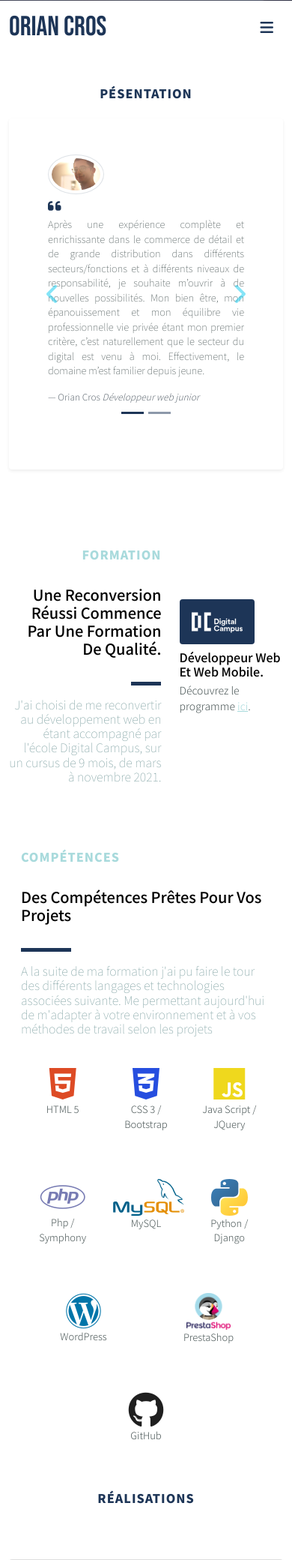
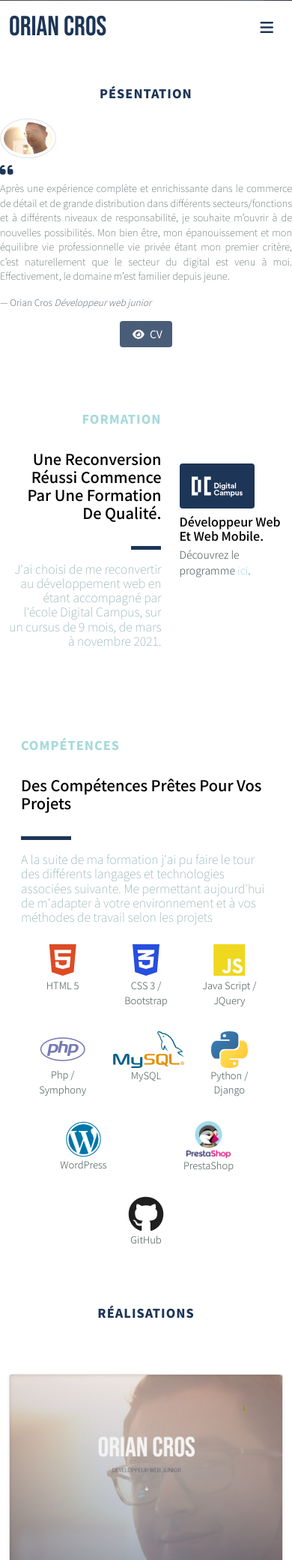
Before and after one commit to orianc/First-Portfolio-Html-Css-Bootstrap-Aos, a PHP site: page / in a window 390 px wide. Shown: the part 843-2923 px from the top of the page at 75% size. Run offline with PHP 8.4, Linux system fonts and the light colour scheme; some libraries are stand-ins or nearby versions.

Commit message:
Livrable but Bug Responsive gutter right

```diff
--- a/css/styleindex.css
+++ b/css/styleindex.css
@@ -16,6 +20,7 @@ p {
 
 a {
     color: #a8dadc;
+    text-decoration: none;
 }
 
 .scrollup {
@@ -166,38 +233,9 @@ header {
 #presentationcarousel {
     min-height: auto;
     padding-top: 5%;
+    background: white;
+    padding-bottom: 30px;
 }
-
-.carousel-indicators li {
-    border: none;
-    background: #ccc;
-}
-
-.carousel-indicators li.active {
-    background: #28a745;
-}
-
-.carousel-control-next-icon,
-.carousel-control-prev-icon {
-    color: #1d3557 !important;
-}
-
-.carousel-control-next {
-
-    justify-content: flex-end;
-
-}
-
-.carousel-control-prev {
-
-    justify-content: flex-start;
-
-}
-
-.carousel-indicators [data-bs-target] {
-    background-color: #1d3557 !important;
-}
-
 
 .pQuote {
     font-size: 13px !important;
@@ -216,61 +254,50 @@ header {
     color: #6c757d;
 }
 
-.boxImgCv {
-    transition: .5s ease;
 
+
+.textcv {
+    opacity: 0.8;
+    background-color: #1d3557;
+    color: white;
+    font-size: 14px;
 }
 
-.cvPart:hover .boxImgCv {
+.textcv:hover {
     height: 100%;
     opacity: 1;
+    transition: .5s ease;
+    opacity: 0.6;
+    text-align: center;
+    transition: .5s ease;
+    background: #a8dadc;
 }
 
-.middle {
-    transition: .5s ease;
-    opacity: 0.6;
-    position: absolute;
-    bottom: 10%;
-    left: 50%;
-    transform: translate(-50%, -50%);
-    -ms-transform: translate(-50%, -50%);
-    text-align: center;
-    transition: .5s ease;
-}
 
-.cvPart:hover .middle {
-    opacity: 1;
-}
-
-.textcv {
-    background-color: #a8dadc;
-    color: white;
-    font-size: 14px;
-    padding: 12px 32px;
-}
 
 
 /* --------------------------------- FORMATION ---------------------------- */
 
 #formation {
-    min-height: 33vh;
-    max-height: 90vh;
+    min-height: auto;
+    /* max-height: 90vh; */
     margin-top: 2rem;
 }
 
 #formation .row {
     min-height: auto;
 }
+
 #formation .separateur {
     left: 80%;
 
 }
 
-.img-dc
-{
+.img-dc {
     height: auto;
     width: 100px;
 }
+
 .part-right-dc h5 {
     font-size: 16px;
 }
@@ -280,31 +307,39 @@ header {
 
 /* --------------------------------- SKILLS---------------------------- */
 #skills {
-    margin-top: 3rem;
+    min-height: auto;
+    margin-top: 5rem;
 }
+
 #skills p {
     font-size: small;
 }
+
 #skills .fa:hover {
     background-color: #1d3557;
 }
+
 .fa-html5 {
     color: #DD4B25;
 }
+
 .fa-css3-alt {
 
-color : #264EDF;
+    color: #264EDF;
 }
+
 .fa-js {
-    color: #EFD81D ;
+    color: #EFD81D;
 }
 
 .fa-php {
     color: #777BB3;
 }
+
 .fa-wordpress {
     color: #0075A9;
 }
+
 #skills .fa-github {
     color: #1f1f1f;
 }
@@ -312,17 +347,25 @@ color : #264EDF;
 .img-skills {
     height: 48.8px;
 }
+
 /* ---------------------------- REALISATIONS ---------------------------- */
 
 #realisation {
     min-height: auto;
+    padding-top: 30px;
+    background-color: white;
 }
+
 #realisation .card-body {
     position: absolute;
-    top: 2.5%; bottom: 0; right: 0; left: 2.5%;
-    height: 95%; width: 95%;
+    top: 2.5%;
+    bottom: 0;
+    right: 0;
+    left: 2.5%;
+    height: 95%;
+    width: 95%;
     background-color: #1d3557;
-    color: #fcfcfc!important;
+    color: #fcfcfc !important;
     align-items: center;
     display: grid;
     opacity: 0;
--- a/index.html
+++ b/index.html
@@ -31,8 +31,7 @@
 
 
 <body data-bs-spy="scroll" data-bs-target="#navPart">
-
-    <!-- Header avec Nom de site -->
+    <!-------------------------------- HEADER ------------------------------------>
     <header id="headerpart" class="container-fluid bg-primary">
         <div class="text-center container">
             <h1 class="animate__animated animate__fadeInUp">Orian CROS</h1>
@@ -42,7 +41,7 @@
             </div>
         </header>
 
-    <!-- Le menu de navigation -->
+        <!-------------------------------- NAVBAR ------------------------------------------->
         <nav id="navPart" class="navbar navbar-expand-lg bg-white sticky-top">
             <div class="container-fluid" data-aos="fade-up" data-aos-duration="500">
                 <!-- Logo à gauche -->
@@ -91,37 +90,19 @@
         </a>
     </span> -->
 
+    <div class="bg-vertical-line col-12"></div>
 
     <!----------------------------------------------- PRESENTATION  ------------------------------------------>
-    <section id="presentationcarousel" class="pb-5" data-aos="zoom-in" data-aos-duration="1900">
-        <div class="container">
-            <h3 data-aos="" class="text-center text-secondary py-2">
+    <section id="presentationcarousel" class="d-flex align-items-center">
+        <div class="container d-flex flex-column align-items-center">
+            <h3 data-aos="zoom-in" data-aos-duration="1000" class="text-center text-secondary py-2">
                 Pésentation
             </h3>
-            <div class="row">
-                <div class="col-lg-10 col-xl-8 mx-auto">
-                    <div class="p-5 bg-ptext-primary shadow-sm rounded">
-                        <!-- Bootstrap carousel-->
-                        <div class="carousel slide px-sm-4" id="carouselQuote" data-ride="carousel">
-                            <!-- Bootstrap carousel indicators [nav] -->
-                            <div class="carousel-indicators">
-                                <button type="button" data-bs-target="#carouselQuote" data-bs-slide-to="0"
-                                    class="active" aria-current="true" aria-label="Slide 1"></button>
-                                <button type="button" data-bs-target="#carouselQuote" data-bs-slide-to="1"
-                                    aria-label="Slide 2"></button>
+            <div  class="row col-lg-10">
+                <blockquote data-aos="fade-right" data-aos-duration="1000" data-aos-delay="600" class="blockquote border-0 p-0">
+                    <div class="media"><img class="rounded-circle img-thumbnail" src="./img/photo-tete.jpg" alt=""
+                            width="75">
                     </div>
-
-
-                            <!-- Bootstrap inner [slides]-->
-                            <div class="carousel-inner px-1 pb-4">
-                                <div class="media"><img class="rounded-circle img-thumbnail" src="./img/photo-tete.jpg"
-                                        alt="" width="75">
-                                </div>
-
-                                <!-- Carousel slide-->
-                                <div class="carousel-item active">
-                                    <div class="media-body ml-3">
-                                        <blockquote class="blockquote border-0 p-0">
                     <i class="fa fa-quote-left mr-3 text-success"></i>
                     <p class="pQuote"> Après une expérience complète et
                         enrichissante dans le commerce de détail et
@@ -138,58 +119,30 @@
                         <cite title="Source Title">Développeur web junior</cite>
                     </footer>
                 </blockquote>
+                <div data-aos="fade-left" data-aos-duration="1400" data-aos-delay="500" class="cv-part text-center justify-content-center">
+                    <a class="btn textcv middle" target="_blank" rel="noopener noreferrer"
+                        href="./dl/CV Formation digitale.pdf">
+                        <i class="fas fa-eye mx-1"></i>
+                        CV
+                    </a>
+                </div>
             </div>
 
         </div>
-
-                                <div class="carousel-item">
-                                    <div class="media-body ml-3">
-                                        <blockquote class="blockquote border-0 p-0 text-center row">
-
-                                            <div class="text-center justify-content-center">
-
-                                                <a href="./dl/CV Formation digitale.pdf" download="cv">
-                                                    <div class="middle">
-                                                        <div class="textcv">Télécharger le CV en PDF</div>
-                                                    </div>
-
-                                                </a>
-
-                                            </div>
-
-                                        </blockquote>
-                                    </div>
-                                </div>
-
-
-                            </div>
-
-                            <button class="carousel-control-prev" type="button" data-bs-target="#carouselQuote"
-                                data-bs-slide="prev">
-                                <span class="fas fa-angle-left fa-2x text-info" aria-hidden="true"> </span>
-                                <span class="visually-hidden">Previous</span>
-                            </button>
-                            <button class="carousel-control-next" type="button" data-bs-target="#carouselQuote"
-                                data-bs-slide="next">
-                                <span class="fas fa-angle-right fa-2x text-info" aria-hidden="true"></span>
-                                <span class="visually-hidden">Next</span>
-                            </button>
-                        </div>
-
-                    </div>
-                </div>
-            </div>
-        </div>
     </section>
 
+    <div class="bg-x-line-3"></div>
+
     <!----------------------------------------------- FORMATION  ------------------------------------------>
+    <div class="bg-x-line-1"></div>
+
     <section id="formation" class="d-flex align-items-center">
         <div class="container h-100">
-            <div class="row h-75">
+            <div class="row h-75  justify-content-center">
 
                 <!-- Left side -->
                 <div data-aos="fade-up" data-aos-duration="1000" data-aos-delay="800"
-                    class="col-7 col-lg-6 text-end d-flex flex-column justify-content-center px-lg-5">
+                    class="col-7 col-lg-4 text-end d-flex flex-column justify-content-center px-lg-5">
                     <h3 class="py-2 text-end">formation</h3>
                     <h5 class="py-2 fs-5">
                         Une reconversion réussi commence par une formation de qualité.
@@ -202,7 +155,7 @@
 
                 <!-- Right side -->
                 <div data-aos="fade-down" data-aos-duration="1000" data-aos-delay="800"
-                    class="part-right-dc col-5 col-lg-6 align-items-lg-center align-items-start d-flex flex-column flex-lg-row justify-content-center justify-content-lg-around px-lg-5">
+                    class="part-right-dc col-5 col-lg-4 align-items-lg-center align-items-start d-flex flex-column flex-lg-row justify-content-center justify-content-lg-around px-lg-5">
                     <div class="img-dc p-3 bg-secondary rounded mx-lg-2">
                         <img class="img-fluid h-100" src="./img/logo-digital-campus.svg" alt="">
                     </div>
@@ -221,11 +174,13 @@
     </section>
 
     <!-- ---------------------------------------------- SKILLS ------------------------------------ -->
+    <div class="bg-x-line-2"></div>
+
     <section id="skills" class="d-flex align-items-center">
         <div class="container h-100">
-            <div class="row flex-lg-row-reverse h-75 mx-1">
-                <div data-aos="" data-aos-duration="1000" data-aos-delay="800"
-                    class="col-12 col-lg-6 d-flex flex-column justify-content-center justify-content-lg-start px-lg-5">
+            <div class="row flex-lg-row-reverse h-75 mx-1 justify-content-center">
+                <div data-aos="fade-right" data-aos-duration="1000" data-aos-delay="800"
+                    class="col-12 col-lg-5 d-flex flex-column justify-content-center justify-content-lg-start px-lg-5">
                     <h3 class="py-2">Compétences</h3>
                     <h5 class="py-2 fs-5">
                         des compétences prêtes pour vos projets
@@ -235,9 +190,9 @@
                         technologies associées suivante. Me permettant aujourd'hui de m'adapter à votre environnement et
                         à vos méthodes de travail selon les projets</h6>
                 </div>
-                <div
-                    class="container col-12 col-lg-6 rounded justify-content-center align-items-center d-flex flex-column">
-                    <div class="frontend col-12 row flex-lg-colum text-center py-4 py-lg-2">
+                <div class="container mx-0 py-lg-5 px-lg-5 col-12 col-lg-5 rounded justify-content-center align-items-center d-flex flex-column">
+                    <div data-aos="fade-left" data-aos-duration="1000" data-aos-delay="800"
+                    class="frontend row col-12 flex-lg-colum text-center py-2 py-lg-2">
 
                         <div class="col-4">
                             <i class="fab fa-html5 fa-3x"></i>
@@ -252,7 +207,7 @@
                             <p>Java Script / JQuery</p>
                         </div>
                     </div>
-                    <div class="backend col-12 row flex-lg-colum text-center py-4 py-lg-2">
+                    <div data-aos="fade-left" data-aos-duration="1000" data-aos-delay="1000" class="backend col-12 row flex-lg-colum text-center py-2 py-lg-2">
 
                         <div class="col-4">
                             <i class="fab fa-php fa-3x"></i>
@@ -268,7 +223,7 @@
                             <p>Python / Django</p>
                         </div>
                     </div>
-                    <div class="cms col-12 row flex-lg-colum text-center py-4 py-lg-2">
+                    <div data-aos="fade-left" data-aos-duration="1000" data-aos-delay="1200" class="cms col-12 row flex-lg-colum text-center py-2 py-lg-2">
 
                         <div class="col-6">
                             <i class="fab fa-wordpress fa-3x"></i>
@@ -279,7 +234,7 @@
                             <p>PrestaShop</p>
                         </div>
                     </div>
-                    <div class="git col-12 row flex-lg-colum text-center py-4 py-lg-2">
+                    <div data-aos="fade-left" data-aos-duration="1000" data-aos-delay="1400" class="git col-12 row flex-lg-colum text-center py-2 py-lg-2">
                         <div class="col-12">
                             <i class="fab fa-github fa-3x"></i>
                             <p>GitHub</p>
@@ -453,15 +408,15 @@
 
     <!-- JS LOCAL -->
     <script src="./js/reglegenerale.js"></script>
+    <!-- Bootstrapv5 JS jquery -->
+    <script src="https://cdn.jsdelivr.net/npm/bootstrap@5.0.0-beta3/dist/js/bootstrap.bundle.min.js"
+        integrity="sha384-JEW9xMcG8R+pH31jmWH6WWP0WintQrMb4s7ZOdauHnUtxwoG2vI5DkLtS3qm9Ekf" crossorigin="anonymous">
+    </script>
     <!-- AOS -->
     <script src="https://unpkg.com/aos@2.3.1/dist/aos.js"></script>
     <script>
         AOS.init();
     </script>
-    <!-- Bootstrapv5 JS jquery -->
-    <script src="https://cdn.jsdelivr.net/npm/bootstrap@5.0.0-beta3/dist/js/bootstrap.bundle.min.js"
-        integrity="sha384-JEW9xMcG8R+pH31jmWH6WWP0WintQrMb4s7ZOdauHnUtxwoG2vI5DkLtS3qm9Ekf" crossorigin="anonymous">
-    </script>
 </body>
 
 </html>
```
Also changed, not shown: other parts of css/styleindex.css (+70 -3 lines). Lines whose indentation alone changed are shown as unchanged.
